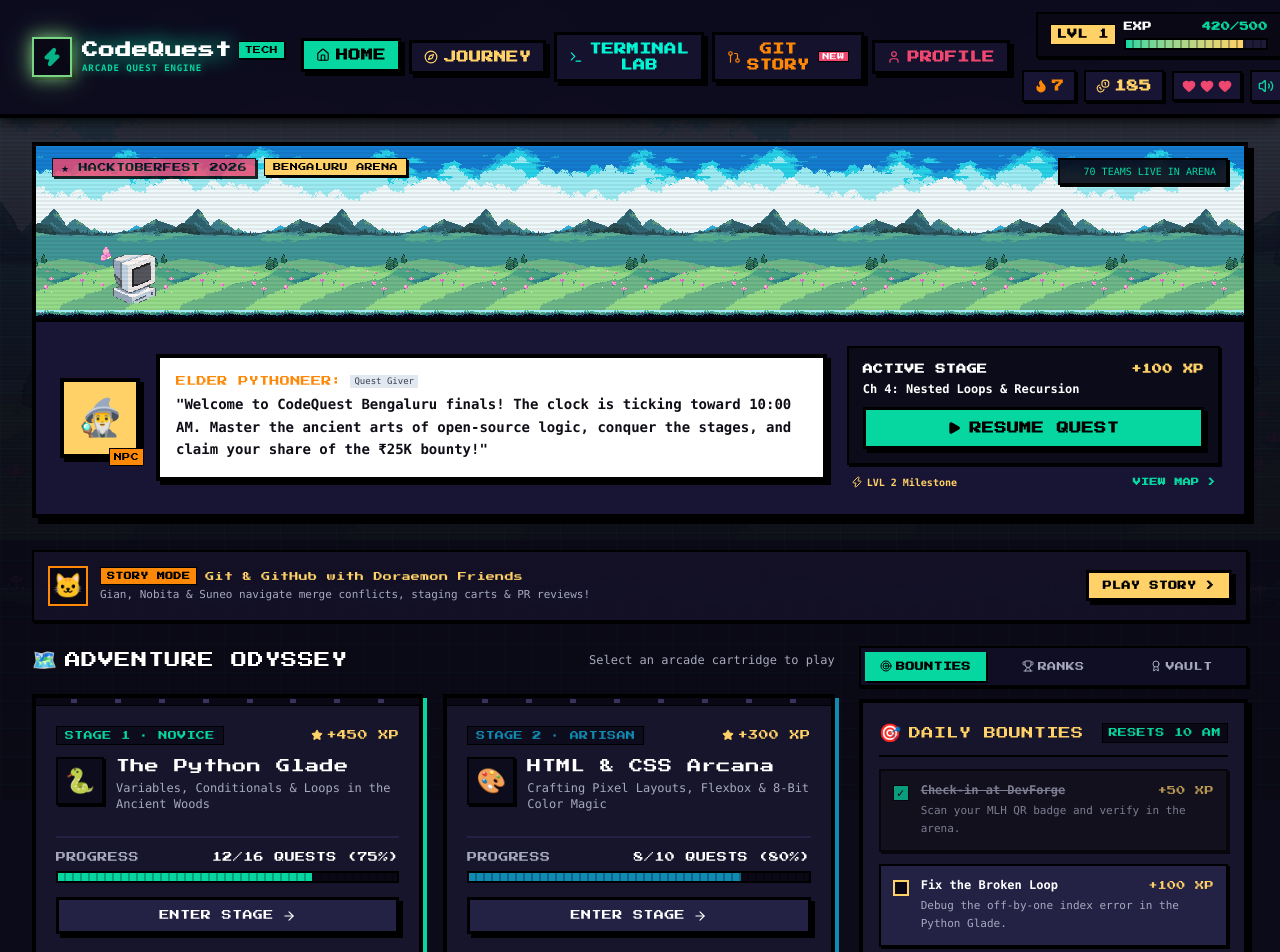
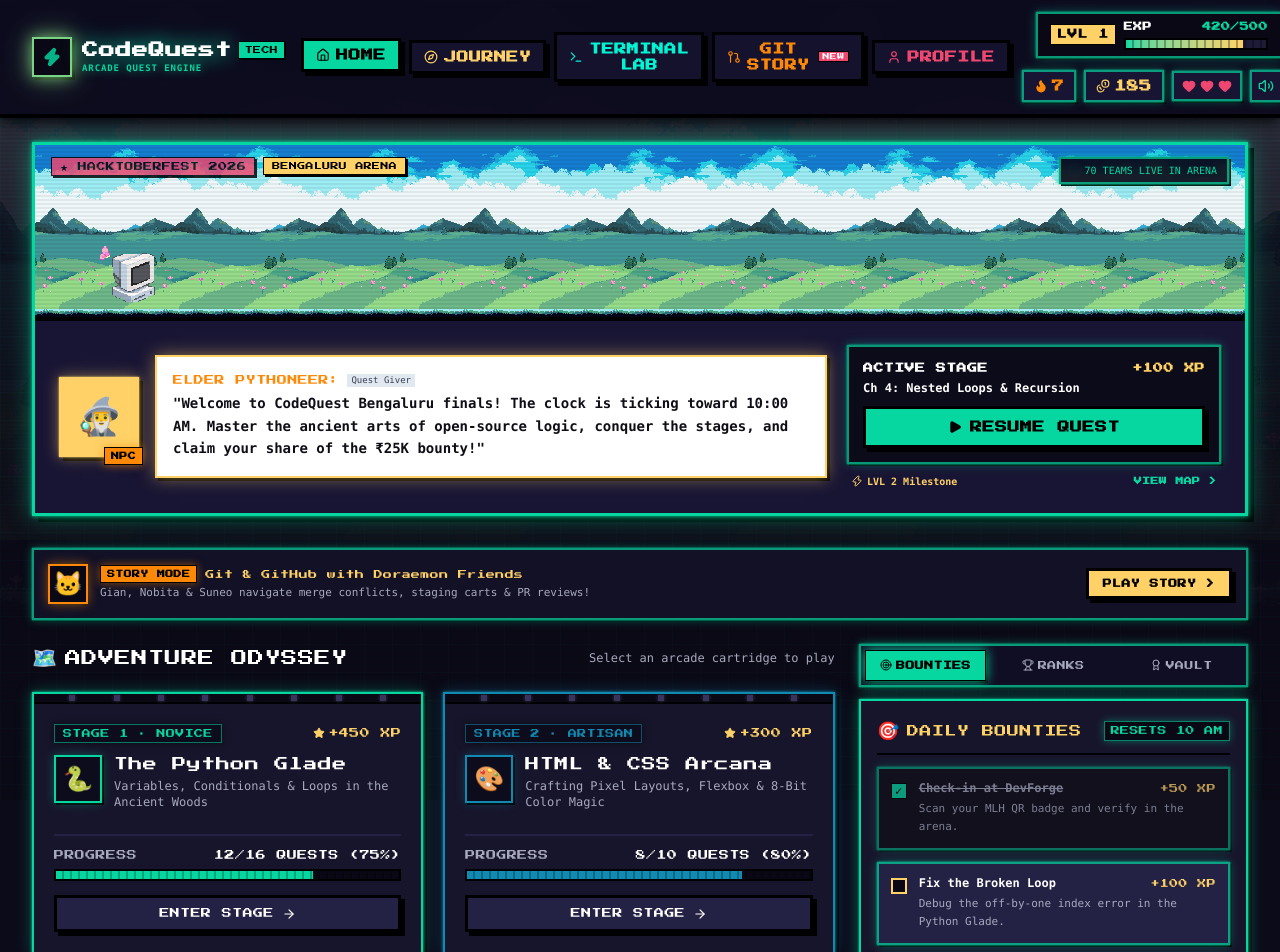
Before and after one commit to anirudhthakur639-rgb/CommitCrew, a Next.js app: page / in a window 1280 px wide. Shown: the top 952 px of the page. Built offline with nearby package versions, Linux system fonts and the light colour scheme.

Commit message:
feat(ui): add vibrant glowing borders to all boxes, cards, and containers across the platform

```diff
--- a/src/app/globals.css
+++ b/src/app/globals.css
@@ -32,35 +32,152 @@
   image-rendering: crisp-edges;
 }
 
-/* 8-bit Pixel Borders & Shadows (Precise and Clear) */
+/* 8-bit Pixel Borders with Vibrant Glowing Neon Edges */
 .pixel-border {
-  border: 4px solid #000000;
-  box-shadow: 4px 4px 0px #000000;
+  border: 2px solid #06d6a0;
+  box-shadow:
+    0 0 14px rgba(6, 214, 160, 0.45),
+    0 0 2px #06d6a0,
+    4px 4px 0px #000000;
+  transition: all 0.2s cubic-bezier(0.16, 1, 0.3, 1);
+}
+
+.pixel-border:hover {
+  box-shadow:
+    0 0 22px rgba(6, 214, 160, 0.65),
+    0 0 4px #06d6a0,
+    4px 4px 0px #000000;
 }
 
 .pixel-border-sm {
-  border: 2px solid #000000;
-  box-shadow: 2px 2px 0px #000000;
+  border: 2px solid rgba(6, 214, 160, 0.7);
+  box-shadow:
+    0 0 10px rgba(6, 214, 160, 0.35),
+    0 0 2px #06d6a0,
+    2px 2px 0px #000000;
+  transition: all 0.2s cubic-bezier(0.16, 1, 0.3, 1);
+}
+
+.pixel-border-sm:hover {
+  box-shadow:
+    0 0 16px rgba(6, 214, 160, 0.55),
+    0 0 3px #06d6a0,
+    2px 2px 0px #000000;
 }
 
 .pixel-border-lg {
-  border: 4px solid #000000;
-  box-shadow: 6px 6px 0px #000000;
+  border: 3px solid #06d6a0;
+  box-shadow:
+    0 0 22px rgba(6, 214, 160, 0.5),
+    0 0 4px #06d6a0,
+    6px 6px 0px #000000;
+  transition: all 0.2s cubic-bezier(0.16, 1, 0.3, 1);
 }
 
+.pixel-border-lg:hover {
+  box-shadow:
+    0 0 30px rgba(6, 214, 160, 0.75),
+    0 0 6px #06d6a0,
+    6px 6px 0px #000000;
+}
+
+/* Color-Specific Glowing Pixel Borders */
 .pixel-border-yellow {
-  border: 4px solid #000000;
-  box-shadow: 4px 4px 0px #ffd166;
+  border: 2px solid #ffd166 !important;
+  box-shadow:
+    0 0 14px rgba(255, 209, 102, 0.5),
+    0 0 2px #ffd166,
+    4px 4px 0px #000000 !important;
+}
+.pixel-border-yellow:hover {
+  box-shadow:
+    0 0 20px rgba(255, 209, 102, 0.7),
+    0 0 4px #ffd166,
+    4px 4px 0px #000000 !important;
 }
 
 .pixel-border-cyan {
-  border: 4px solid #000000;
-  box-shadow: 4px 4px 0px #06d6a0;
+  border: 2px solid #06d6a0 !important;
+  box-shadow:
+    0 0 14px rgba(6, 214, 160, 0.5),
+    0 0 2px #06d6a0,
+    4px 4px 0px #000000 !important;
+}
+.pixel-border-cyan:hover {
+  box-shadow:
+    0 0 20px rgba(6, 214, 160, 0.7),
+    0 0 4px #06d6a0,
+    4px 4px 0px #000000 !important;
 }
 
 .pixel-border-pink {
-  border: 4px solid #000000;
-  box-shadow: 4px 4px 0px #ef476f;
+  border: 2px solid #ef476f !important;
+  box-shadow:
+    0 0 14px rgba(239, 71, 111, 0.5),
+    0 0 2px #ef476f,
+    4px 4px 0px #000000 !important;
+}
+.pixel-border-pink:hover {
+  box-shadow:
+    0 0 20px rgba(239, 71, 111, 0.7),
+    0 0 4px #ef476f,
+    4px 4px 0px #000000 !important;
+}
+
+.pixel-border-orange {
+  border: 2px solid #ff8906 !important;
+  box-shadow:
+    0 0 14px rgba(255, 137, 6, 0.5),
+    0 0 2px #ff8906,
+    4px 4px 0px #000000 !important;
+}
+.pixel-border-orange:hover {
+  box-shadow:
+    0 0 20px rgba(255, 137, 6, 0.7),
+    0 0 4px #ff8906,
+    4px 4px 0px #000000 !important;
+}
+
+.pixel-border-purple {
+  border: 2px solid #a855f7 !important;
+  box-shadow:
+    0 0 14px rgba(168, 85, 247, 0.5),
+    0 0 2px #a855f7,
+    4px 4px 0px #000000 !important;
+}
+.pixel-border-purple:hover {
+  box-shadow:
+    0 0 20px rgba(168, 85, 247, 0.7),
+    0 0 4px #a855f7,
+    4px 4px 0px #000000 !important;
+}
+
+.pixel-border-blue {
+  border: 2px solid #00bbf9 !important;
+  box-shadow:
+    0 0 14px rgba(0, 187, 249, 0.5),
+    0 0 2px #00bbf9,
+    4px 4px 0px #000000 !important;
+}
+.pixel-border-blue:hover {
+  box-shadow:
+    0 0 20px rgba(0, 187, 249, 0.7),
+    0 0 4px #00bbf9,
+    4px 4px 0px #000000 !important;
+}
+
+/* Pulsing Ambient Box Glow Animation */
+@keyframes boxGlowPulse {
+  0%, 100% {
+    box-shadow: 0 0 12px rgba(6, 214, 160, 0.4), 0 0 2px #06d6a0, 4px 4px 0px #000;
+  }
+  50% {
+    box-shadow: 0 0 20px rgba(6, 214, 160, 0.7), 0 0 4px #06d6a0, 4px 4px 0px #000;
+  }
+}
+
+.glow-box-pulse {
+  animation: boxGlowPulse 2.8s infinite ease-in-out;
 }
 
 /* Animated Neon Brand Glowing Border */
--- a/src/app/page.tsx
+++ b/src/app/page.tsx
@@ -29,15 +29,15 @@ const DashboardContent: React.FC = () => {
             {/* Featured Git Story Mode Spotlight */}
             <div
               onClick={() => setActiveTab("git-story")}
-              className="bg-[#141228]/90 border-2 border-[#ff8906]/60 hover:border-[#ff8906] p-3 sm:p-3.5 pixel-border-sm flex flex-col sm:flex-row items-center justify-between gap-3 cursor-pointer hover:bg-[#1c183d] transition-all group shadow-[3px_3px_0_#000]"
+              className="bg-[#141228]/95 border-2 border-[#ff8906] p-3 sm:p-3.5 pixel-border-sm flex flex-col sm:flex-row items-center justify-between gap-3 cursor-pointer hover:bg-[#1c183d] transition-all group shadow-[0_0_18px_rgba(255,137,6,0.5),0_0_2px_#ff8906,3px_3px_0_#000]"
             >
               <div className="flex items-center gap-3 text-center sm:text-left">
-                <div className="w-10 h-10 bg-[#090814] border-2 border-[#ff8906] flex items-center justify-center text-2xl group-hover:scale-110 transition-transform shrink-0">
+                <div className="w-10 h-10 bg-[#090814] border-2 border-[#ff8906] shadow-[0_0_10px_rgba(255,137,6,0.5)] flex items-center justify-center text-2xl group-hover:scale-110 transition-transform shrink-0">
                   🐱
                 </div>
                 <div>
                   <div className="flex items-center justify-center sm:justify-start gap-2">
-                    <span className="font-pixel text-[8px] bg-[#ff8906] text-black px-1.5 py-0.5 border border-black font-bold">
+                    <span className="font-pixel text-[8px] bg-[#ff8906] text-black px-1.5 py-0.5 border border-black font-bold shadow-[0_0_8px_rgba(255,137,6,0.5)]">
                       STORY MODE
                     </span>
                     <span className="font-pixel text-[9px] text-[#ffd166]">
@@ -50,7 +50,7 @@ const DashboardContent: React.FC = () => {
                 </div>
               </div>
 
-              <button className="px-3.5 py-1.5 bg-[#ffd166] text-black font-pixel text-[9px] uppercase pixel-btn shrink-0 group-hover:bg-[#fff] transition-colors font-bold">
+              <button className="px-3.5 py-1.5 bg-[#ffd166] text-black font-pixel text-[9px] uppercase pixel-btn shrink-0 group-hover:bg-[#fff] transition-colors font-bold shadow-[0_0_12px_rgba(255,209,102,0.6)]">
                 PLAY STORY &gt;
               </button>
             </div>
@@ -96,7 +96,7 @@ const DashboardContent: React.FC = () => {
             CodeQuest · Built with 8-bit love for open-source learners · Hacktoberfest 2026
           </div>
 
-          <div className="font-pixel text-[9px] text-[#ef476f] bg-[#141226] px-2.5 py-1 border border-black">
+          <div className="font-pixel text-[9px] text-[#ef476f] bg-[#141226] px-2.5 py-1 border border-[#ef476f] shadow-[0_0_10px_rgba(239,71,111,0.5),2px_2px_0_#000]">
             INSERT COIN [1P]
           </div>
         </div>
--- a/src/components/ArcadeHub.tsx
+++ b/src/components/ArcadeHub.tsx
@@ -17,13 +17,13 @@ export const ArcadeHub: React.FC = () => {
 
   return (
     <div className="w-full space-y-3">
-      {/* Sleek Uncluttered Tab Switcher */}
+      {/* Sleek Glowing Tab Switcher Container */}
       <div className="grid grid-cols-3 gap-1.5 p-1 bg-[#100e24] pixel-border-sm">
         <button
           onClick={() => handleTabChange("bounties")}
           className={`py-2 px-1 text-center font-pixel text-[8px] sm:text-[9px] uppercase transition-all flex items-center justify-center gap-1 ${
             activeTab === "bounties"
-              ? "bg-[#06d6a0] text-black font-bold shadow-[2px_2px_0_#000]"
+              ? "bg-[#06d6a0] text-black font-bold border border-black shadow-[0_0_12px_#06d6a0,2px_2px_0_#000]"
               : "text-[#a7a9be] hover:text-white hover:bg-[#1a1738]"
           }`}
         >
@@ -35,7 +35,7 @@ export const ArcadeHub: React.FC = () => {
           onClick={() => handleTabChange("leaderboard")}
           className={`py-2 px-1 text-center font-pixel text-[8px] sm:text-[9px] uppercase transition-all flex items-center justify-center gap-1 ${
             activeTab === "leaderboard"
-              ? "bg-[#ffd166] text-black font-bold shadow-[2px_2px_0_#000]"
+              ? "bg-[#ffd166] text-black font-bold border border-black shadow-[0_0_12px_#ffd166,2px_2px_0_#000]"
               : "text-[#a7a9be] hover:text-white hover:bg-[#1a1738]"
           }`}
         >
@@ -47,7 +47,7 @@ export const ArcadeHub: React.FC = () => {
           onClick={() => handleTabChange("trophies")}
           className={`py-2 px-1 text-center font-pixel text-[8px] sm:text-[9px] uppercase transition-all flex items-center justify-center gap-1 ${
             activeTab === "trophies"
-              ? "bg-[#ef476f] text-black font-bold shadow-[2px_2px_0_#000]"
+              ? "bg-[#ef476f] text-black font-bold border border-black shadow-[0_0_12px_#ef476f,2px_2px_0_#000]"
               : "text-[#a7a9be] hover:text-white hover:bg-[#1a1738]"
           }`}
         >
--- a/src/components/BadgeCabinet.tsx
+++ b/src/components/BadgeCabinet.tsx
@@ -28,11 +28,11 @@ export const BadgeCabinet: React.FC = () => {
             title={`${badge.name}: ${badge.description}`}
             className={`p-2.5 pixel-border-sm flex flex-col items-center text-center transition-all ${
               badge.unlocked
-                ? "bg-[#232144] hover:bg-[#2d2955] cursor-pointer"
-                : "bg-[#0f0e17] opacity-50 grayscale"
+                ? "bg-[#232144] hover:bg-[#2d2955] border-[#ef476f]/70 shadow-[0_0_12px_rgba(239,71,111,0.4),2px_2px_0_#000] cursor-pointer hover:-translate-y-0.5"
+                : "bg-[#0f0e17] opacity-50 grayscale border-gray-800"
             }`}
           >
-            <div className="w-9 h-9 bg-[#0d0c1d] pixel-border-sm flex items-center justify-center text-xl mb-1.5 relative">
+            <div className="w-9 h-9 bg-[#0d0c1d] pixel-border-sm flex items-center justify-center text-xl mb-1.5 relative border-[#ffd166]/60 shadow-[0_0_8px_rgba(255,209,102,0.3)]">
               {badge.icon}
               {!badge.unlocked && (
                 <div className="absolute inset-0 bg-black/60 flex items-center justify-center">
--- a/src/components/DailyBounties.tsx
+++ b/src/components/DailyBounties.tsx
@@ -8,7 +8,7 @@ export const DailyBounties: React.FC = () => {
   const { dailyQuests, completeDailyQuest } = useGame();
 
   return (
-    <div className="bg-[#17152b] pixel-border p-4 shadow-[4px_4px_0_#000]">
+    <div className="bg-[#17152b] pixel-border p-4">
       <div className="flex items-center justify-between mb-3 border-b-2 border-black pb-2">
         <div className="flex items-center gap-2">
           <span className="text-lg">🎯</span>
@@ -16,7 +16,7 @@ export const DailyBounties: React.FC = () => {
             Daily Bounties
           </h3>
         </div>
-        <span className="font-pixel text-[9px] text-[#06d6a0] bg-[#090814] px-1.5 py-0.5 border border-black">
+        <span className="font-pixel text-[9px] text-[#06d6a0] bg-[#090814] px-1.5 py-0.5 border border-[#06d6a0]/60 shadow-[0_0_8px_rgba(6,214,160,0.4)]">
           RESETS 10 AM
         </span>
       </div>
@@ -29,7 +29,7 @@ export const DailyBounties: React.FC = () => {
             className={`p-3 pixel-border-sm transition-all cursor-pointer select-none ${
               quest.completed
                 ? "bg-[#0f0e17] opacity-70 border-[#232144]"
-                : "bg-[#232144] hover:bg-[#2e2a57] hover:-translate-y-0.5"
+                : "bg-[#232144] hover:bg-[#2e2a57] hover:-translate-y-0.5 border-[#ffd166]/70 shadow-[0_0_12px_rgba(255,209,102,0.35),2px_2px_0_#000]"
             }`}
           >
             <div className="flex items-start gap-3">
--- a/src/components/HeroCabinet.tsx
+++ b/src/components/HeroCabinet.tsx
@@ -19,7 +19,7 @@ export const HeroCabinet: React.FC = () => {
   };
 
   return (
-    <div className="relative w-full bg-[#17152b] pixel-border-lg overflow-hidden mb-8 shadow-[6px_6px_0px_#000]">
+    <div className="relative w-full bg-[#17152b] pixel-border-lg overflow-hidden mb-8">
 
       {/* ================= TOP ANIMATED COMPUTER SCREEN VIEWPORT ================= */}
       <div className="relative w-full h-36 sm:h-44 border-b-4 border-black overflow-hidden bg-[#157dd0]">
@@ -102,16 +102,16 @@ export const HeroCabinet: React.FC = () => {
 
             {/* 8-Bit NPC Mascot Box */}
             <div className="relative shrink-0 select-none">
-              <div className="w-16 h-16 sm:w-20 sm:h-20 bg-[#ffd166] pixel-border flex items-center justify-center text-4xl shadow-[4px_4px_0px_#000]">
+              <div className="w-16 h-16 sm:w-20 sm:h-20 bg-[#ffd166] pixel-border-yellow flex items-center justify-center text-4xl">
                 🧙‍♂️
               </div>
-              <div className="absolute -bottom-2 -right-1 bg-[#ff8906] text-black text-[8px] font-pixel px-1 py-0.5 border border-black">
+              <div className="absolute -bottom-2 -right-1 bg-[#ff8906] text-black text-[8px] font-pixel px-1.5 py-0.5 border border-black shadow-[0_0_8px_rgba(255,137,6,0.6)] font-bold">
                 NPC
               </div>
             </div>
 
-            {/* Clear, High-Contrast Speech Bubble */}
-            <div className="relative bg-[#ffffff] text-[#0f0e17] p-3.5 sm:p-4 pixel-border flex-1 shadow-[4px_4px_0px_#000]">
+            {/* Clear, High-Contrast Speech Bubble with Glowing Border */}
+            <div className="relative bg-[#ffffff] text-[#0f0e17] p-3.5 sm:p-4 border-2 border-[#ffd166] shadow-[0_0_16px_rgba(255,209,102,0.5),3px_3px_0px_#000] flex-1">
               <div className="flex items-center gap-2 mb-1">
                 <span className="font-pixel text-[10px] text-[#ff8906] uppercase">
                   Elder Pythoneer:
@@ -126,9 +126,9 @@ export const HeroCabinet: React.FC = () => {
             </div>
           </div>
 
-          {/* Right: Quest Action Card */}
+          {/* Right: Quest Action Card with Glowing Border */}
           <div className="lg:col-span-4 flex flex-col gap-2.5">
-            <div className="bg-[#0c0b1a] p-3.5 pixel-border-sm w-full border-2 border-black shadow-[3px_3px_0_#000]">
+            <div className="bg-[#0c0b1a] p-3.5 pixel-border-sm w-full">
               <div className="flex justify-between items-center text-[10px] font-pixel text-[#a7a9be] mb-1">
                 <span className="text-white font-bold">ACTIVE STAGE</span>
                 <span className="text-[#ffd166] font-bold">+100 XP</span>
@@ -140,7 +140,7 @@ export const HeroCabinet: React.FC = () => {
               {/* Play Button */}
               <button
                 onClick={handleStartMainQuest}
-                className="w-full py-2.5 px-4 bg-[#06d6a0] hover:bg-[#05ba8a] text-black font-pixel text-xs uppercase pixel-btn glow-cyan-hover flex items-center justify-center gap-2 font-bold"
+                className="w-full py-2.5 px-4 bg-[#06d6a0] hover:bg-[#05ba8a] text-black font-pixel text-xs uppercase pixel-btn glow-cyan-hover flex items-center justify-center gap-2 font-bold shadow-[0_0_12px_#06d6a0]"
               >
                 <Play className="w-3.5 h-3.5 fill-black" />
                 <span>RESUME QUEST</span>
--- a/src/components/JourneyTracks.tsx
+++ b/src/components/JourneyTracks.tsx
@@ -124,15 +124,16 @@ export const JourneyTracks: React.FC = () => {
           return (
             <div
               key={track.id}
-              className="group relative bg-[#17152b] pixel-border transition-transform hover:-translate-y-1 flex flex-col justify-between overflow-hidden"
+              className="group relative bg-[#17152b] transition-all duration-200 hover:-translate-y-1.5 flex flex-col justify-between overflow-hidden"
               style={{
-                boxShadow: `4px 4px 0px ${track.accentHex}`,
+                border: `2px solid ${track.accentHex}`,
+                boxShadow: `0 0 16px ${track.accentHex}55, 0 0 3px ${track.accentHex}, 4px 4px 0px #000000`,
               }}
             >
               {/* Retro Cartridge Grip Pins (Top) */}
-              <div className="h-2 bg-[#090814] w-full flex items-center justify-around px-4 border-b border-black">
+              <div className="h-2.5 bg-[#090814] w-full flex items-center justify-around px-4 border-b-2 border-black">
                 {Array.from({ length: 8 }).map((_, i) => (
-                  <span key={i} className="w-1.5 h-1 bg-[#37335e] block" />
+                  <span key={i} className="w-1.5 h-1.5 bg-[#37335e] block shadow-[0_0_4px_rgba(255,255,255,0.2)]" />
                 ))}
               </div>
 
@@ -142,8 +143,8 @@ export const JourneyTracks: React.FC = () => {
                   {/* Badge & XP */}
                   <div className="flex items-center justify-between mb-3">
                     <span
-                      className="font-pixel text-[9px] px-2 py-0.5 border border-black bg-[#0d0c1d]"
-                      style={{ color: track.accentHex }}
+                      className="font-pixel text-[9px] px-2 py-0.5 border border-black bg-[#0d0c1d] shadow-[0_0_8px_rgba(0,0,0,0.5)]"
+                      style={{ color: track.accentHex, borderColor: `${track.accentHex}88` }}
                     >
                       {track.levelBadge}
                     </span>
@@ -156,7 +157,11 @@ export const JourneyTracks: React.FC = () => {
                   {/* Title & Icon */}
                   <div className="flex items-start gap-3 mb-2">
                     <div
-                      className="w-12 h-12 shrink-0 bg-[#0d0c1d] pixel-border-sm flex items-center justify-center text-2xl group-hover:scale-110 transition-transform"
+                      className="w-12 h-12 shrink-0 bg-[#0d0c1d] flex items-center justify-center text-2xl group-hover:scale-110 transition-transform"
+                      style={{
+                        border: `2px solid ${track.accentHex}`,
+                        boxShadow: `0 0 10px ${track.accentHex}55, 2px 2px 0 #000`,
+                      }}
                     >
                       {track.icon}
                     </div>
--- a/src/components/ProfileView.tsx
+++ b/src/components/ProfileView.tsx
@@ -25,7 +25,7 @@ export const ProfileView: React.FC = () => {
 
           {/* Avatar Display & Customizer */}
           <div className="flex flex-col items-center">
-            <div className="w-28 h-28 bg-[#ffd166] pixel-border flex items-center justify-center text-6xl shadow-[4px_4px_0px_#000] mb-3 select-none">
+            <div className="w-28 h-28 bg-[#ffd166] pixel-border-yellow flex items-center justify-center text-6xl mb-3 select-none">
               {selectedAvatar}
             </div>
 
```
Also changed, not shown: src/components/GitStoryViewer.tsx (+18 -15 lines), src/components/JourneyView.tsx (+11 -7 lines), src/components/Leaderboard.tsx (+4 -4 lines).
